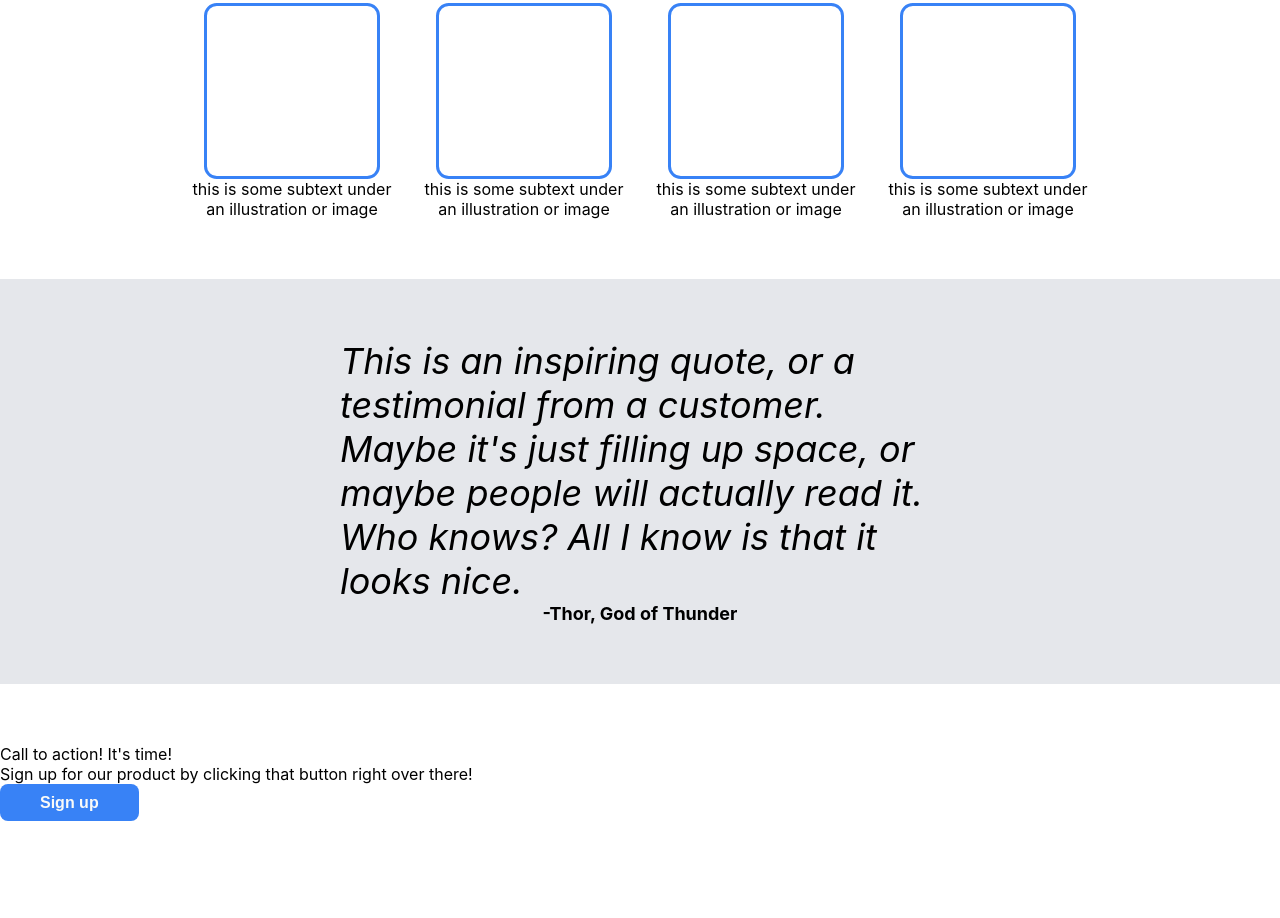
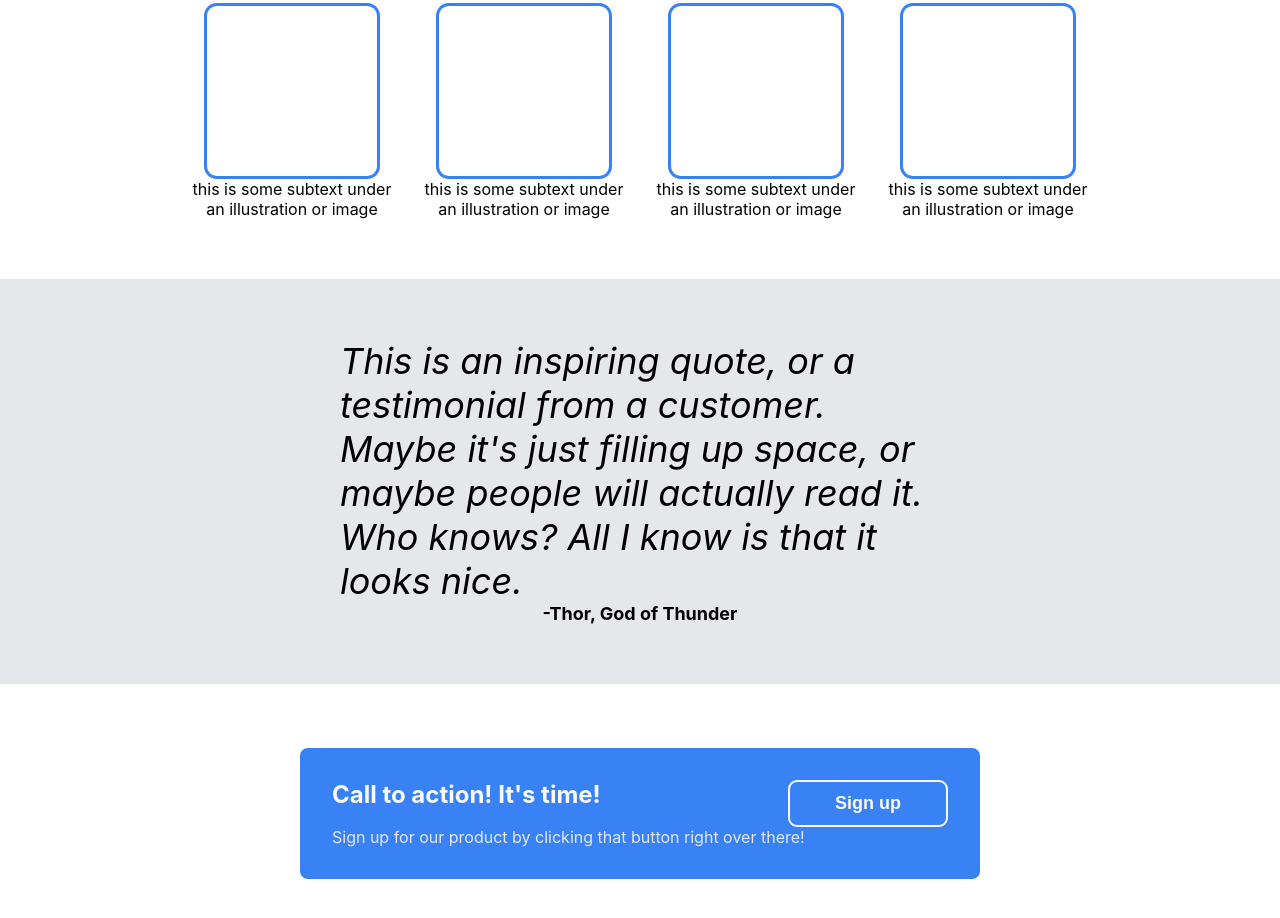
Before and after one commit to sreeyu/LandingPage, a plain HTML site: page index.html in a window 1280 px wide. Shown: the part 650-1568 px from the top of the page. Before the commit the page ends 1471 px from the top, so only its background shows below. Drawn offline with Linux system fonts and the light colour scheme.

Commit message:
Add footer and style it

```diff
--- a/index.html
+++ b/index.html
@@ -64,11 +64,13 @@
         <div class="footer">
             <div class="call">
                 Call to action! It's time!
+                <button>Sign up</button>
             </div>
             <div class="action">
-                Sign up for our product by clicking that button right over there!
-            </div>
-            <button>Sign up</button>
+                Sign up for our product by clicking that button right over there!</div>
+
+
+
         </div>
 
 </body>
--- a/styles.css
+++ b/styles.css
@@ -9,7 +9,7 @@ body{
 ul{
     list-style: none;
     font-size: 18px;
-    font-weight: 200;
+    font-weight: 400;
     margin: 0;
     padding: 0;
     display: flex;
@@ -72,7 +72,7 @@ a{
 
 button{
     border: #3882F6;
-    font-size: 1em;
+    font-size: 18px;
     font-weight: bold;
     padding: .6em 2.5em;
     border-radius: 0.5em;
@@ -116,7 +116,7 @@ button{
 }
 
 .quote{
-    margin: 60px 0;
+    margin-top: 60px;
     padding: 60px 0;
     background-color: #E5E7EB;
     display: flex;
@@ -126,7 +126,8 @@ button{
 }
 
 .insp{
-
+    flex-wrap: wrap;
+    flex-shrink: 0;
     padding: 0 340px;
     font-size: 36px;
     font-style: italic;
@@ -138,3 +139,35 @@ button{
     font-weight: bold;
 
 }
+
+.footer{
+    margin: 64px 300px;
+    padding: 32px;
+    border-radius: .5em;
+    background-color: #3882F6;
+    display: flex;
+    flex-direction: column;
+    justify-content: center;
+
+}
+
+.call{
+    font-size: 24px;
+    color: #F9FAF8;
+    font-weight: bold;
+    display: flex;
+    justify-content: space-between;
+    flex-wrap: wrap;
+}
+
+.action{
+    color: #E5E7EB;
+}
+
+
+.call button{
+    margin-left: auto;
+    font-size: 18px;
+    font-weight: bold;
+    border: 2px solid #F9FAF8;
+}
```
